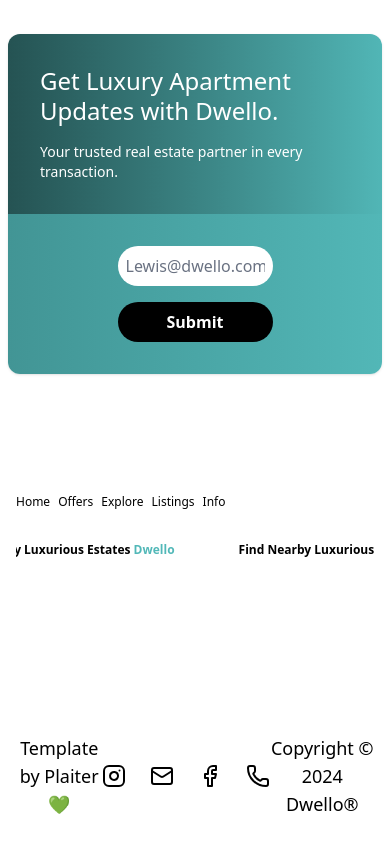
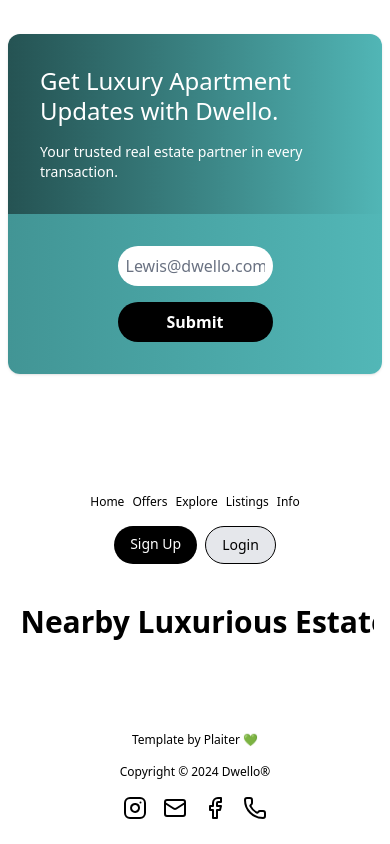
Before and after one commit to alisha-sapkal/Dream-Market, a React (Vite) app: page / in a window 390 px wide. Shown: the part 6719-7563 px from the top of the page. Built offline with nearby package versions, Linux system fonts and the light colour scheme; grey boxes are pictures that could not be loaded.

Commit message:
responsive

```diff
--- a/src/components/Footer.jsx
+++ b/src/components/Footer.jsx
@@ -4,10 +4,10 @@ import { Instagram, Mail, Facebook, Phone } from "lucide-react"
 export default function Footer() {
   return (
     <footer className="text-black py-6 mt-8 w-full text-xs sm:text-sm">
-      <div className="px-4 flex flex-col sm:flex-row justify-between items-center w-full gap-2 sm:gap-0">
+      <div className="px-4 flex flex-col sm:flex-row justify-between items-center w-full gap-6 sm:gap-0">
         <div className="flex flex-col justify-center w-full">
-          <div className="flex justify-between">
-            <div className="flex flex-wrap justify-center gap-2 sm:gap-4">
+          <div className="flex flex-col md:flex-row md:justify-between w-full gap-4 md:gap-0">
+            <div className="flex flex-wrap justify-center gap-2 sm:gap-4 order-2 md:order-1 w-full md:w-auto">
               <a href="#" className="hover:text-gray-600 transition-colors">
                 Home
               </a>
@@ -33,7 +33,7 @@ export default function Footer() {
                 Info
               </a>
             </div>
-            <div className="hidden md:flex">
+            <div className="hidden md:flex order-3 md:order-2">
               <Link
                 to="/signup"
                 className="ml-4 px-4 py-1 bg-black text-white rounded-full hover:bg-primary-dark"
@@ -48,9 +48,24 @@ export default function Footer() {
               </Link>
             </div>
           </div>
+          {/* Mobile Sign Up/Login buttons */}
+          <div className="flex md:hidden justify-center gap-2 mt-4 mb-2">
+            <Link
+              to="/signup"
+              className="px-4 py-2 bg-black text-white rounded-full hover:bg-primary-dark text-sm"
+            >
+              Sign Up
+            </Link>
+            <Link
+              to="/login"
+              className="px-4 py-2 text-center border bg-gray-200 rounded-full hover:bg-primary-light text-sm"
+            >
+              Login
+            </Link>
+          </div>
           <div
             className="relative w-full overflow-hidden mt-8"
-            style={{ height: "10rem" }}
+            style={{ height: "6rem" }}
           >
             <style>{`
           @keyframes marquee {
@@ -65,11 +80,11 @@ export default function Footer() {
                 willChange: "transform",
               }}
             >
-              <span className="text-10xl md:text-8xl font-semibold mr-16">
+              <span className="text-3xl sm:text-5xl md:text-8xl font-semibold mr-16">
                 Find Nearby Luxurious Estates{" "}
                 <span className="text-[#52B8B8]">Dwello</span>
               </span>
-              <span className="text-10xl md:text-8xl font-semibold mr-16">
+              <span className="text-3xl sm:text-5xl md:text-8xl font-semibold mr-16">
                 Find Nearby Luxurious Estates{" "}
                 <span className="text-[#52B8B8]">Dwello</span>
               </span>
@@ -77,15 +92,15 @@ export default function Footer() {
           </div>
         </div>
       </div>
-      <div className="flex flex-row justify-between items-center mt-8 w-full px-4">
-        <div className="text-lg sm:text-xs">Template by Plaiter 💚</div>
-        <div className="flex flex-row gap-6 text-md">
+      <div className="flex flex-col sm:flex-row justify-between items-center mt-8 w-full px-4 gap-4 sm:gap-0">
+        <div className="text-xs sm:text-xs md:text-lg">Template by Plaiter 💚</div>
+        <div className="flex flex-row gap-4 sm:gap-6 text-md order-3 sm:order-2">
           <Instagram/>
           <Mail/>
           <Facebook/>
           <Phone/>
         </div>
-        <div className="text-lg sm:text-xs">Copyright © 2024 Dwello®</div>
+        <div className="text-xs sm:text-xs md:text-lg">Copyright © 2024 Dwello®</div>
       </div>
     </footer>
   );
```
